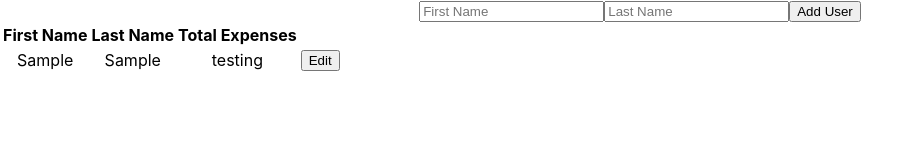
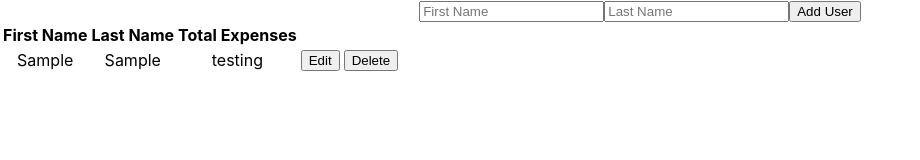
Before and after one commit to andyhongle/LeanDataCodingChallenge, a React (Create React App) app: page / in a window 1280 px wide. Both pictures are taken after typing "Sample", "Sample" into the empty fields and a click on the button "Add User". Shown: the top 160 px of the page, without its empty margins (0-920 px from the left). Built offline with nearby package versions, Linux system fonts and the light colour scheme.

Commit message:
user delete

```diff
--- a/src/App.js
+++ b/src/App.js
@@ -1,7 +1,7 @@
-import './App.css';
-import React, { useState } from 'react';
-import UsersTable from './components/UsersTable/UsersTable';
-import UsersForm from './components/UsersTable/UsersForm';
+import "./App.css";
+import React, { useState } from "react";
+import UsersTable from "./components/UsersTable/UsersTable";
+import UsersForm from "./components/UsersTable/UsersForm";
 
 function App() {
     const [usersList, setUsersList] = useState([]);
@@ -14,27 +14,40 @@ function App() {
                     id: Math.random(),
                     firstName: firstName,
                     lastName: lastName,
-          totalExpenses: "testing"
-        }
-      ]
-    })
+                    totalExpenses: "testing",
+                },
+            ];
+        });
     };
 
     const editUserHandler = (editUserData) => {
         setUsersList((prevUsersList) => {
             const newUsersList = [...prevUsersList];
-      const index = usersList.findIndex((user => user.id === editUserData.id));
+            const index = usersList.findIndex(
+                (user) => user.id === editUserData.id
+            );
             newUsersList[index] = editUserData;
             return newUsersList;
-    })
-  }
+        });
+    };
 
-
+    const deleteUserHandler = (userId) => {
+        setUsersList((prevUsersList) => {
+            const newUsersList = [...prevUsersList];
+            const index = usersList.findIndex((user) => user.id === userId);
+            newUsersList.splice(index, 1);
+            return newUsersList;
+        });
+    };
 
     return (
         <div className="App">
-          <UsersForm addUser={addUserHandler}/>
-          <UsersTable editUser={editUserHandler} usersList={usersList}/>
+            <UsersForm addUser={addUserHandler} />
+            <UsersTable
+                usersList={usersList}
+                editUser={editUserHandler}
+                deleteUserHandler={deleteUserHandler}
+            />
         </div>
     );
 }
--- a/src/components/UsersTable/EditUserRow.js
+++ b/src/components/UsersTable/EditUserRow.js
@@ -11,8 +11,6 @@ const EditUserRow = (props) => {
     const changeLNHandler = (event) => {
         editLastName(event.target.value);
     };
-
-    const errorHandler = (event) => {};
 
     const onSaveHandler = (event) => {
         event.preventDefault();
@@ -28,8 +26,10 @@ const EditUserRow = (props) => {
             totalExpenses: props.user.totalExpenses,
         };
         props.editUser(editUserData);
-        props.handleSaveClick(event);
+        props.saveClickHandler(event);
     };
+
+
 
     return (
         <tr key={props.idx}>
@@ -52,9 +52,11 @@ const EditUserRow = (props) => {
                 />
             </td>
             <td>filler</td>
-            <button onClick={onSaveHandler} type="submit">
-                Save
-            </button>
+            <td>
+                <button type='button' onClick={onSaveHandler}>
+                    Save
+                </button>
+            </td>
             {editError && <td>Please do not leave first or last name blank</td>}
         </tr>
     );
--- a/src/components/UsersTable/ReadUserRow.js
+++ b/src/components/UsersTable/ReadUserRow.js
@@ -3,7 +3,11 @@ import React from 'react';
 const ReadUserRow = (props) => {
 
     const onEditClickHandler = (event) => {
-        props.handleEditClick(event, props.user);
+        props.editUserHandler(event, props.user);
+    }
+
+    const onDeleteUserHandler = () => {
+        props.deleteUserHandler(props.user.id);
     }
 
     return (
@@ -14,6 +18,9 @@ const ReadUserRow = (props) => {
             <td>
                 <button type='button' onClick={onEditClickHandler}>Edit</button>
             </td>
+            <td>
+                <button type='button' onClick={onDeleteUserHandler}>Delete</button>
+            </td>
         </tr>
     );
 };
--- a/src/components/UsersTable/UsersTable.js
+++ b/src/components/UsersTable/UsersTable.js
@@ -5,18 +5,18 @@ import EditUserRow from "./EditUserRow";
 const UsersTable = (props) => {
     const [editUserRowID, setEditUserRowID] = useState(null);
 
-    const handleEditClick = (event, user) => {
+    const editUserHandler = (event, user) => {
         event.preventDefault();
         setEditUserRowID(user.id);
     };
 
-    const handleSaveClick = (event) => {
+    const saveClickHandler = (event) => {
         event.preventDefault();
         setEditUserRowID(null);
     };
 
     return (
-        <div className="users-table-container">
+        <div>
             <table>
                 <thead>
                     <tr>
@@ -30,14 +30,15 @@ const UsersTable = (props) => {
                         <>
                             {editUserRowID === user.id ? (
                                 <EditUserRow
-                                    handleSaveClick={handleSaveClick}
+                                    saveClickHandler={saveClickHandler}
                                     editUser={props.editUser}
                                     user={user}
                                 />
                             ) : (
                                 <ReadUserRow
                                     user={user}
-                                    handleEditClick={handleEditClick}
+                                    editUserHandler={editUserHandler}
+                                    deleteUserHandler={props.deleteUserHandler}
                                 />
                             )}
                         </>
```
Lines whose indentation alone changed are shown as unchanged.
